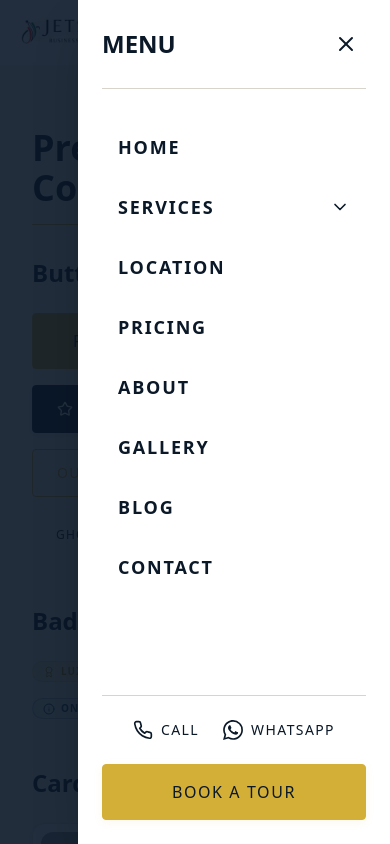
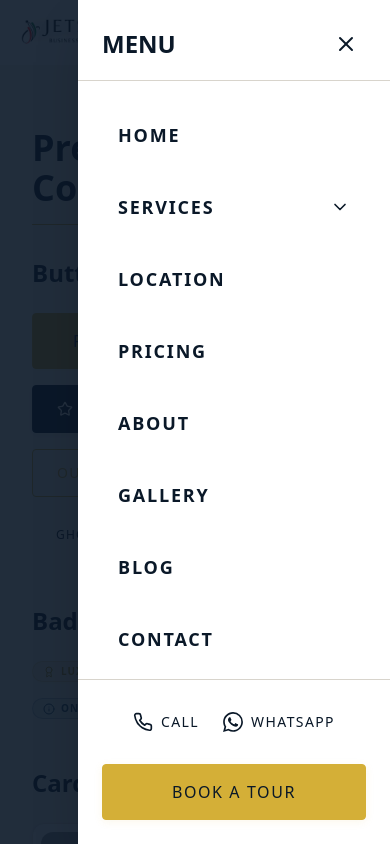
Before and after one commit to mshayan1121/jetsetbc_website, a Next.js app: page /components-demo in a window 390 px wide. Both pictures are taken after a click on the button 358 px from the left and 32 px from the top of the page. Built offline with nearby package versions, Linux system fonts and the light colour scheme; grey boxes are pictures that could not be loaded; a web font is replaced by a local one.

Commit message:
Fix mobile menu responsiveness with dynamic viewport height and safe area padding

```diff
--- a/components/layout/Header.tsx
+++ b/components/layout/Header.tsx
@@ -194,17 +194,18 @@ const Header = () => {
                                     setIsMobileMenuOpen(false);
                                     setMobileServicesOpen(false);
                                 }}
-                                className="fixed inset-0 top-0 h-screen bg-navy-900/90 z-[60] lg:hidden"
+                                className="fixed inset-0 top-0 h-[100dvh] bg-navy-900/90 z-[60] lg:hidden"
                             />
                             <motion.div
                                 initial={{ x: "100%" }}
                                 animate={{ x: 0 }}
                                 exit={{ x: "100%" }}
                                 transition={{ type: "spring", damping: 25, stiffness: 200 }}
-                                className="fixed top-0 right-0 h-screen w-[80%] max-w-sm bg-white z-[70] lg:hidden shadow-2xl overflow-y-auto"
+                                className="fixed top-0 right-0 h-[100dvh] w-[80%] max-w-sm bg-white z-[70] lg:hidden shadow-2xl flex flex-col"
                             >
-                                <div className="p-6 flex flex-col h-full">
-                                    <div className="flex items-center justify-between mb-8 border-b border-cream-200 pb-6">
+                                <div className="flex flex-col h-full overflow-y-auto">
+                                    {/* Header */}
+                                    <div className="flex items-center justify-between px-6 pt-6 pb-4 border-b border-cream-200 flex-shrink-0">
                                         <span className="text-2xl font-display font-bold text-navy-900 uppercase">Menu</span>
                                         <button
                                             onClick={() => {
@@ -217,20 +218,21 @@ const Header = () => {
                                         </button>
                                     </div>
 
-                                    <nav className="flex flex-col space-y-2 flex-grow">
+                                    {/* Navigation Links - Scrollable Area */}
+                                    <nav className="flex flex-col space-y-3 flex-grow px-6 py-6 overflow-y-auto">
                                         {navLinks.map((link) => (
                                             <div key={link.name} className="flex flex-col">
                                                 {link.dropdown ? (
                                                     <>
                                                         <button
                                                             onClick={() => setMobileServicesOpen(!mobileServicesOpen)}
-                                                            className="text-lg font-accent font-semibold uppercase tracking-widest text-navy-900 flex items-center justify-between py-3 px-4 hover:bg-cream-50 rounded-lg transition-colors group"
+                                                            className="text-lg font-accent font-semibold uppercase tracking-widest text-navy-900 flex items-center justify-between py-4 px-4 hover:bg-cream-50 rounded-lg transition-colors group"
                                                         >
                                                             {link.name}
                                                             <ChevronDown className={cn("w-5 h-5 transition-transform duration-300", mobileServicesOpen && "rotate-180")} />
                                                         </button>
                                                         {mobileServicesOpen && (
-                                                            <div className="mt-2 ml-4 space-y-1 bg-cream-50 rounded-lg p-2">
+                                                            <div className="mt-2 ml-4 space-y-2 bg-cream-50 rounded-lg p-3">
                                                                 {link.dropdown.map((item) => (
                                                                     <Link
                                                                         key={item.name}
@@ -239,7 +241,7 @@ const Header = () => {
                                                                             setIsMobileMenuOpen(false);
                                                                             setMobileServicesOpen(false);
                                                                         }}
-                                                                        className="block py-2 px-4 text-sm font-accent uppercase tracking-wider text-navy-700 hover:text-navy-900 hover:bg-white rounded transition-colors"
+                                                                        className="block py-3 px-4 text-sm font-accent uppercase tracking-wider text-navy-700 hover:text-navy-900 hover:bg-white rounded transition-colors"
                                                                     >
                                                                         {item.name}
                                                                     </Link>
@@ -251,7 +253,7 @@ const Header = () => {
                                                     <Link
                                                         href={link.href}
                                                         onClick={() => setIsMobileMenuOpen(false)}
-                                                        className="text-lg font-accent font-semibold uppercase tracking-widest text-navy-900 py-3 px-4 hover:bg-cream-50 rounded-lg transition-colors"
+                                                        className="text-lg font-accent font-semibold uppercase tracking-widest text-navy-900 py-4 px-4 hover:bg-cream-50 rounded-lg transition-colors"
                                                     >
                                                         {link.name}
                                                     </Link>
@@ -260,12 +262,13 @@ const Header = () => {
                                         ))}
                                     </nav>
 
-                                    <div className="mt-auto space-y-6 pt-6 border-t border-cream-200">
+                                    {/* Bottom Actions - Pinned to Bottom */}
+                                    <div className="flex-shrink-0 px-6 pt-6 pb-6 space-y-6 border-t border-cream-200" style={{ paddingBottom: 'max(1.5rem, env(safe-area-inset-bottom, 1.5rem))' }}>
                                         <div className="flex items-center space-x-6 justify-center text-navy-900">
-                                            <a href="tel:+971585779312" className="flex items-center gap-2 font-accent text-sm uppercase tracking-widest hover:text-gold-500 transition-colors">
+                                            <a href="tel:+971585779312" className="flex items-center gap-2 font-accent text-sm uppercase tracking-widest hover:text-gold-500 transition-colors py-2">
                                                 <Phone className="w-5 h-5" /> Call
                                             </a>
-                                            <a href="https://wa.me/971585779312" className="flex items-center gap-2 font-accent text-sm uppercase tracking-widest hover:text-gold-500 transition-colors">
+                                            <a href="https://wa.me/971585779312" className="flex items-center gap-2 font-accent text-sm uppercase tracking-widest hover:text-gold-500 transition-colors py-2">
                                                 <WhatsAppIcon className="w-5 h-5" /> WhatsApp
                                             </a>
                                         </div>
```
